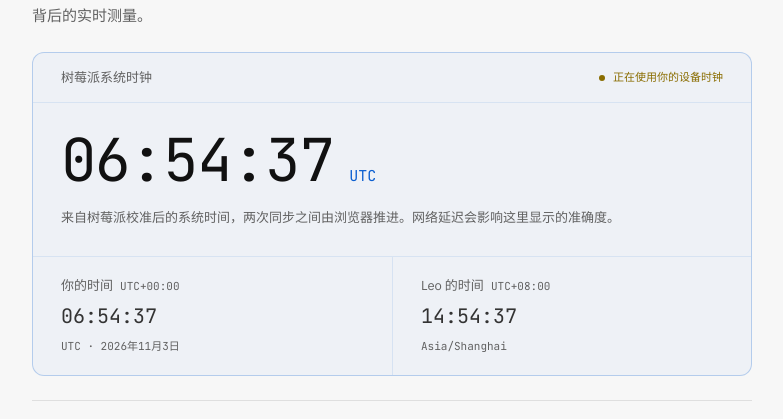
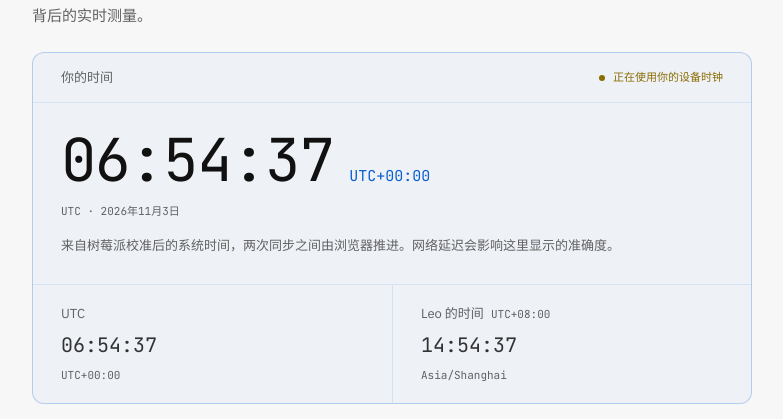
Before and after one commit to leodenglovescode/leodeng.dev, a Vue app: page /zh/time in a window 1280 px wide. Shown: the part 251-670 px from the top of the page, without its empty margins (248-1031 px from the left). Built offline with nearby package versions, Linux system fonts and the light colour scheme; no server answers.

Commit message:
fix: make visitor local time the primary clock

```diff
--- a/src/components/HomeClock.vue
+++ b/src/components/HomeClock.vue
@@ -194,9 +194,9 @@ onBeforeUnmount(() => {
 <template>
   <div :class="expanded ? 'space-y-6' : 'text-muted text-sm font-mono mb-6'">
     <template v-if="expanded">
-      <section class="rounded-xl border border-accent/25 bg-accent/[0.035] overflow-hidden" :aria-label="timeText('referenceClock')">
+      <section class="rounded-xl border border-accent/25 bg-accent/[0.035] overflow-hidden" :aria-label="t('clockYourTime')">
         <div class="px-5 sm:px-7 py-4 border-b border-accent/10 flex flex-wrap justify-between items-center gap-2">
-          <p class="text-xs font-mono text-muted">{{ timeText('referenceClock') }}</p>
+          <p class="text-xs font-mono text-muted">{{ t('clockYourTime') }}</p>
           <p class="text-[11px] font-mono flex items-center gap-2" :class="synchronized ? 'text-accent' : 'text-highlight'" role="status">
             <span class="size-1.5 rounded-full bg-current" aria-hidden="true" />
             {{ synchronized ? timeText('liveReference') : timeText('deviceFallback') }}
@@ -204,16 +204,17 @@ onBeforeUnmount(() => {
         </div>
         <div class="p-5 sm:p-7">
           <div class="flex flex-wrap items-baseline gap-x-4 gap-y-2">
-            <p class="text-[clamp(1.9rem,7vw,3.7rem)] font-mono tabular-nums text-fg tracking-tight leading-none" aria-live="off">{{ displayedUtc }}</p>
-            <span class="font-mono text-sm text-accent">UTC</span>
+            <p class="text-[clamp(1.9rem,7vw,3.7rem)] font-mono tabular-nums text-fg tracking-tight leading-none" aria-live="off">{{ displayedLocalTime }}</p>
+            <span class="font-mono text-sm text-accent">{{ localOffset }}</span>
           </div>
+          <p class="text-[11px] font-mono text-muted mt-3 break-all">{{ localTimeZone }} · {{ localDate }}</p>
           <p class="text-xs text-muted mt-4 leading-relaxed">{{ timeText('referenceNote') }}</p>
         </div>
         <div class="grid grid-cols-1 min-[440px]:grid-cols-2 border-t border-accent/10">
           <div class="p-5 sm:px-7">
-            <p class="text-xs text-muted mb-2">{{ t('clockYourTime') }} <span class="font-mono ml-1 text-[11px]">{{ localOffset }}</span></p>
-            <p class="text-xl font-mono tabular-nums" aria-live="off">{{ displayedLocalTime }}</p>
-            <p class="text-[11px] font-mono text-muted mt-2 break-all">{{ localTimeZone }} · {{ localDate }}</p>
+            <p class="text-xs text-muted mb-2">UTC</p>
+            <p class="text-xl font-mono tabular-nums" aria-live="off">{{ displayedUtc }}</p>
+            <p class="text-[11px] font-mono text-muted mt-2">UTC+00:00</p>
           </div>
           <div class="p-5 sm:px-7 border-t min-[440px]:border-t-0 min-[440px]:border-l border-accent/10">
             <p class="text-xs text-muted mb-2">{{ t('clockLeoTime') }} <span class="font-mono ml-1 text-[11px]">UTC+08:00</span></p>
```
